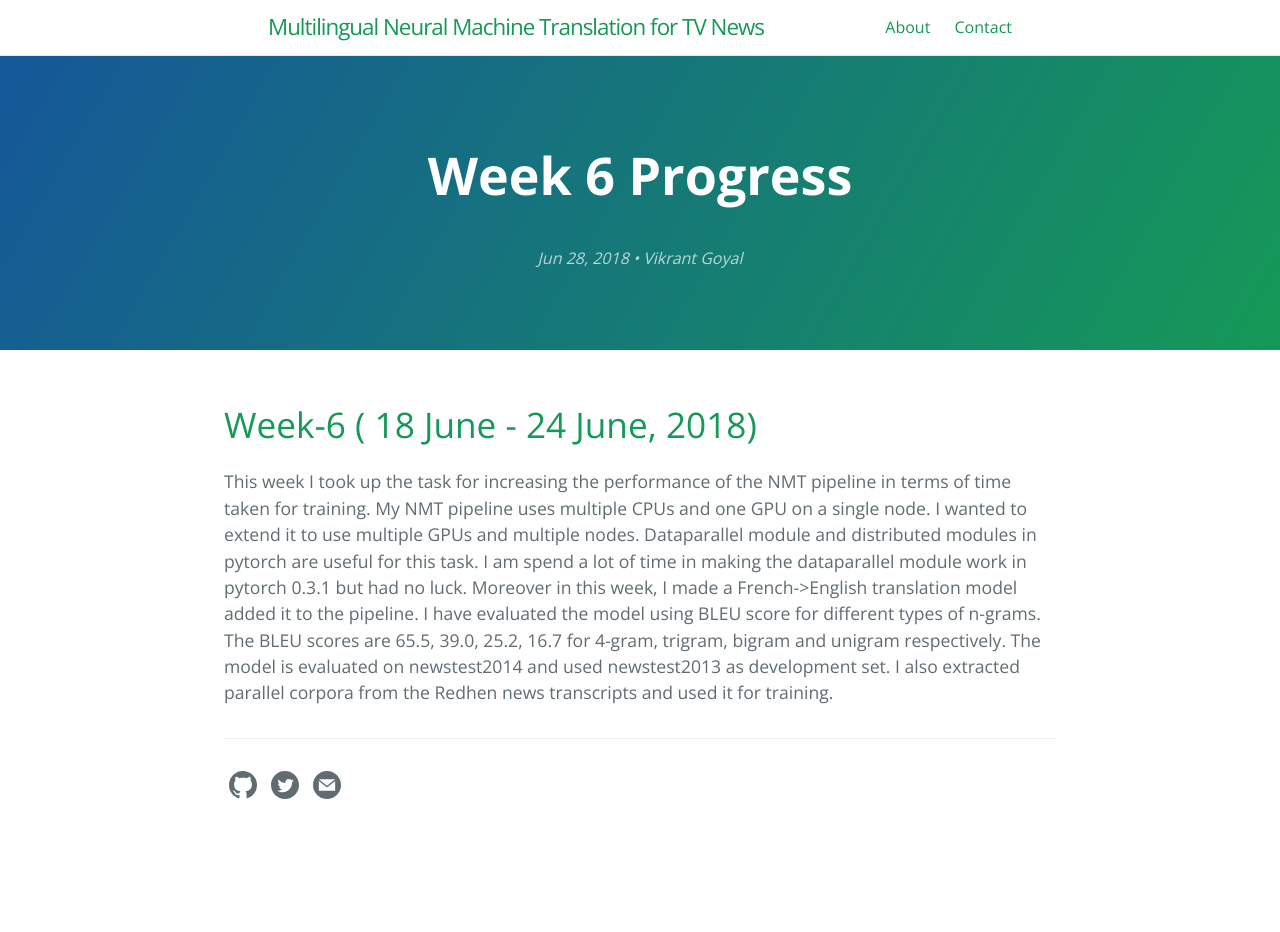
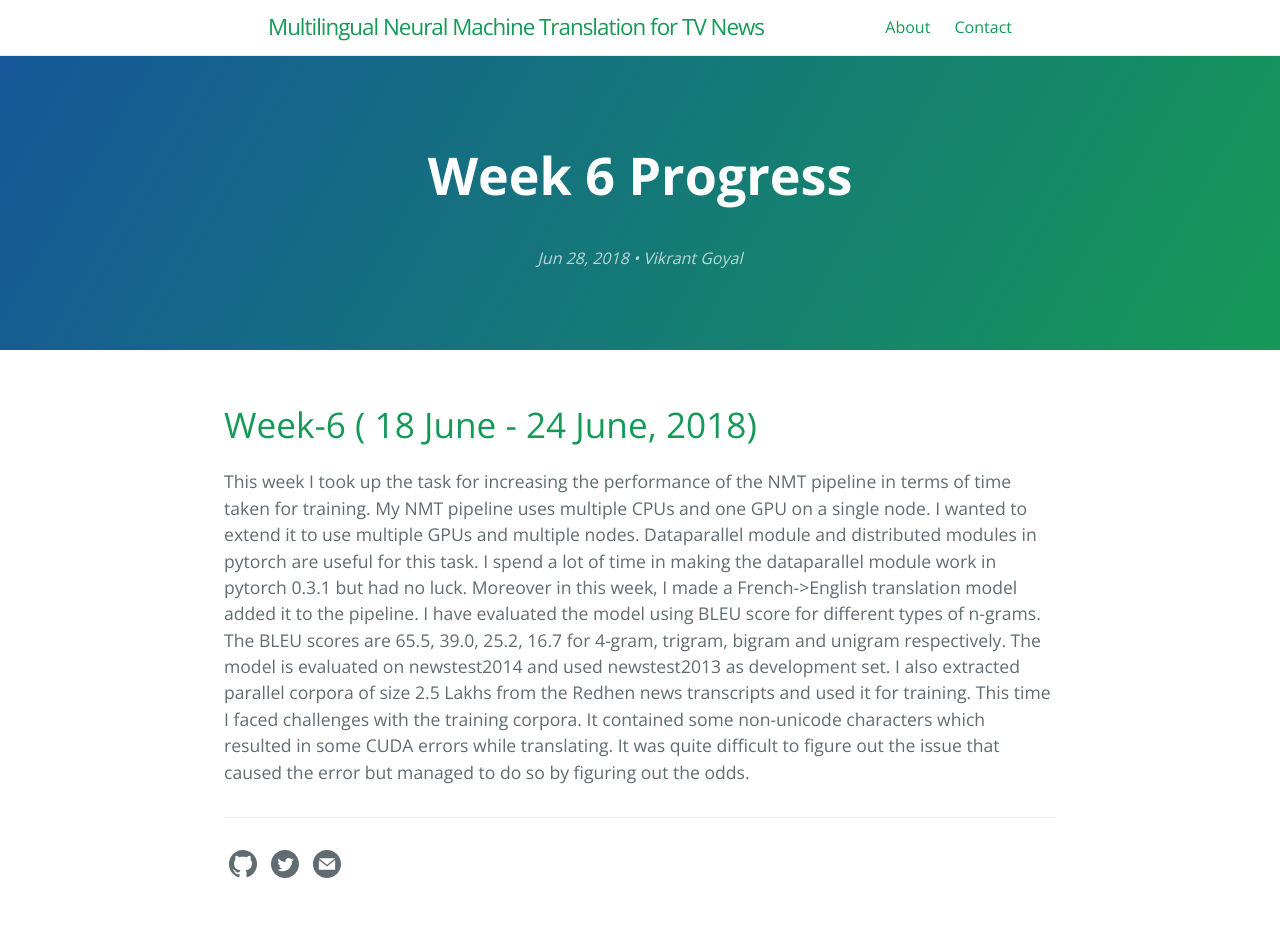
Before and after one commit to vikrant97/GSoC-Blog, a Jekyll site: the page built from _posts/2018-06-28-Week-6-Progress.md, in a window 1280 px wide. Built offline with Jekyll 4.4.1, drawn with Linux system fonts in a browser that asks for light colours; our own code applies the rules of GitHub Pages for plain Markdown files; before the commit the page ends 900 px from its top, so only the background shows below that.

Commit message:
Update 2018-06-28-Week-6-Progress.md

```diff
--- a/_posts/2018-06-28-Week-6-Progress.md
+++ b/_posts/2018-06-28-Week-6-Progress.md
@@ -2,8 +2,10 @@
 
 This week I took up the task for increasing the performance of the NMT pipeline in terms of time taken for training.
 My NMT pipeline uses multiple CPUs and one GPU on a single node. I wanted to extend it to use multiple GPUs and multiple nodes.
-Dataparallel module and distributed modules in pytorch are useful for this task. I am spend a lot of time in making the dataparallel
+Dataparallel module and distributed modules in pytorch are useful for this task. I spend a lot of time in making the dataparallel
 module work in pytorch 0.3.1 but had no luck. Moreover in this week, I made a French->English translation model added it to the pipeline.
 I have evaluated the model using BLEU score for different types of n-grams. The BLEU scores are 65.5, 39.0, 25.2, 16.7 for 4-gram,
 trigram, bigram and unigram respectively. The model is evaluated on newstest2014 and used newstest2013 as development set. I also extracted
-parallel corpora from the Redhen news transcripts and used it for training.
+parallel corpora of size 2.5 Lakhs from the Redhen news transcripts and used it for training.
+This time I faced challenges with the training corpora. It contained some non-unicode characters which resulted in some CUDA errors while translating. It was quite difficult to figure out the issue that caused the error but managed to do so
+by figuring out the odds.
```
